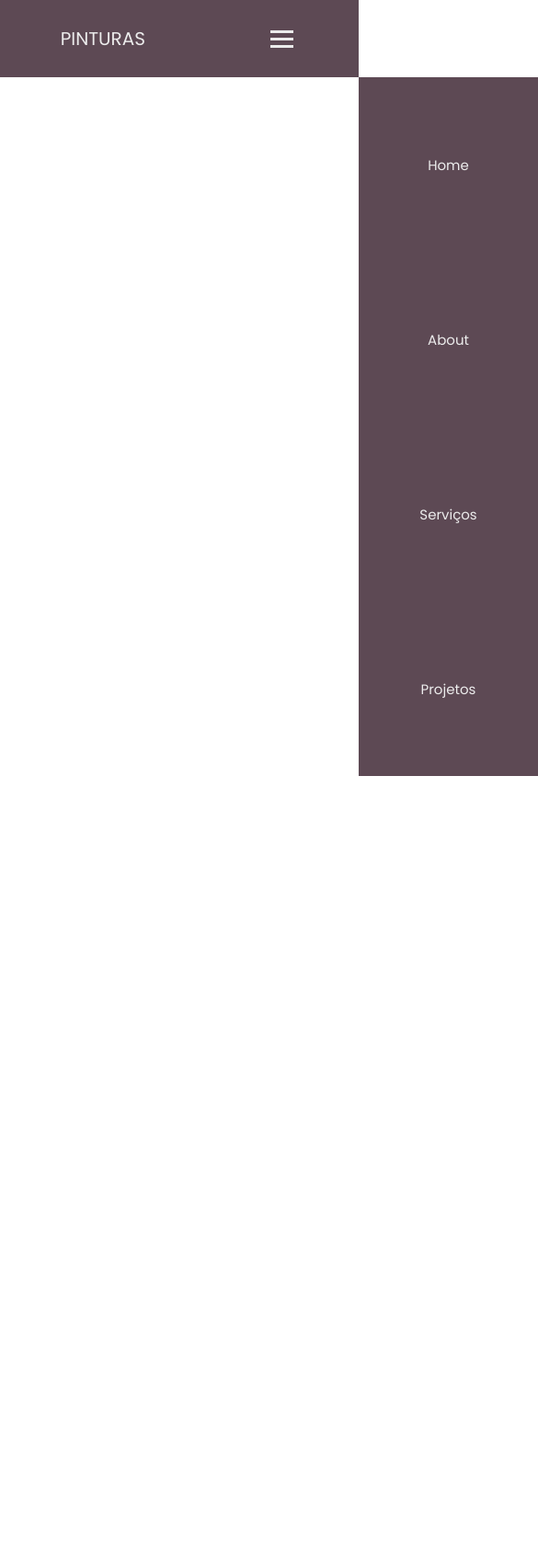
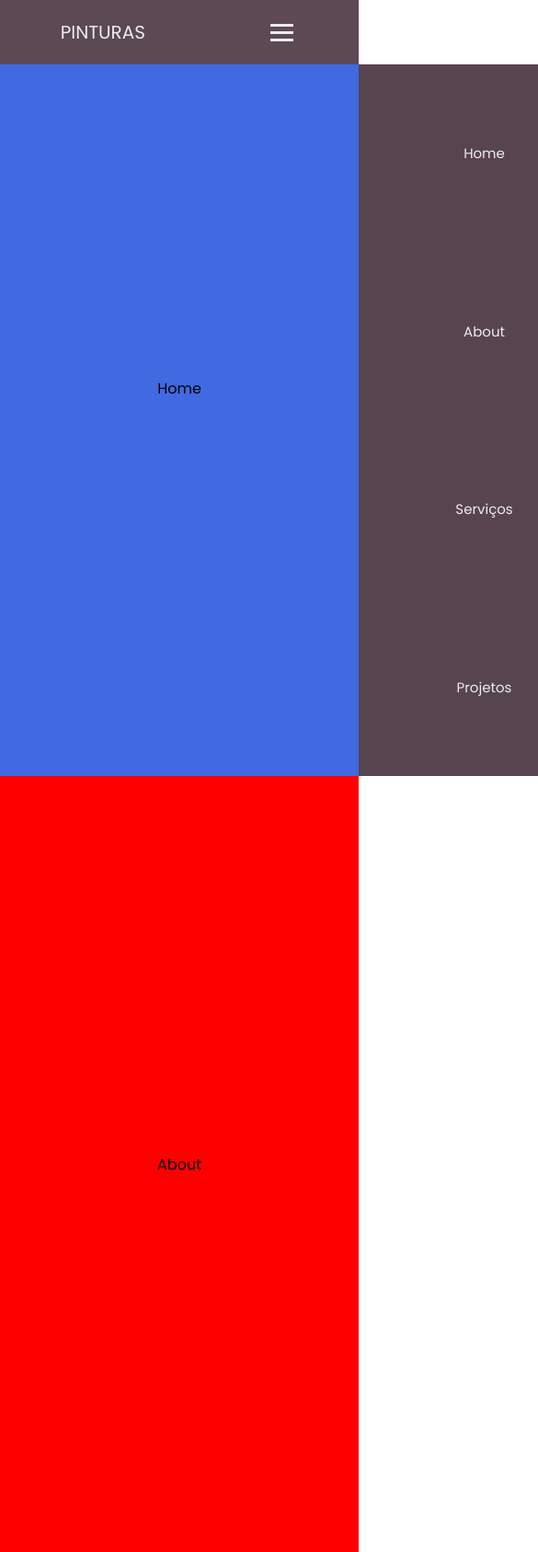
Before and after one commit to CaiqueMorales/Pinturas, a plain HTML site: page index.html in a window 390 px wide. Shown: the whole page at 92% size, 585 px wide, since content can reach past the window. Before the commit the page ends 844 px from the top, so only its background shows below. Drawn offline with Linux system fonts and the light colour scheme.

Commit message:
Barra de navegação feita

```diff
--- a/index.html
+++ b/index.html
@@ -5,6 +5,7 @@
 
     <!-- Meta tags -->
     <meta charset="UTF-8" />
+    <meta name="viewport" content="width=device-width, initial-scale=1" />
     <meta name="description" content="Site de pintura." />
 
     <!-- Título -->
@@ -26,9 +27,9 @@
         <ul class="nav-menu">
 
             <li><a href="index.html">Home</a></li>
-            <li><a href="index.html">About</a></li>
-            <li><a href="index.html">Serviços</a></li>
-            <li><a href="index.html">Projetos</a></li>
+            <li><a href="#">About</a></li>
+            <li><a href="#">Serviços</a></li>
+            <li><a href="#">Projetos</a></li>
 
         </ul>
 
@@ -40,7 +41,17 @@
 
     </nav>
 
+
+    <div id="home">
+        Home
+    </div>
+    <div id="about">
+        About
+    </div>
+
+
     <script src="app.js"></script>
+
 
 </body>
 
--- a/style.css
+++ b/style.css
@@ -7,11 +7,13 @@
     margin: 0;
 }
 
-a{
+a {
     text-decoration: none;
 }
 
-body{
+body {
+    max-width: 100vw;
+    overflow-x: hidden;
     font-family: 'Poppins', sans-serif;
 }
 
@@ -19,13 +21,15 @@ body{
 
 nav {
     background-color: #5d4954;
-    min-height: 10vh;
+    position: fixed;
+    width: 100%;
+    height: 70px;
     display: flex;
     justify-content: space-around;
     align-items: center;
 }
 
-.logo a{
+.logo a {
     text-transform: uppercase;
     color: rgb(236, 236, 236);
     font-size: 20px;
@@ -42,11 +46,11 @@ nav {
     font-size: 15px;
 }
 
-.hamburger{
+.hamburger {
     display: none;
 }
 
-.hamburger div{
+.hamburger div {
     height: 3px;
     width: 25px;
     background-color: rgb(236, 236, 236);
@@ -54,40 +58,59 @@ nav {
     transition: all 0.3s ease;
 }
 
-@media screen and (max-width: 768px){
-    body{
-        overflow-x: hidden;
-    }
-    .hamburger{
+@media screen and (max-width: 768px) {
+
+    .hamburger {
         cursor: pointer;
         display: block;
     }
-    .nav-menu{
+
+    .nav-menu {
         position: absolute;
-        top: 10vh;
+        top: 70px;
         right: 0;
-        height: 90vh;
-        width: 50%;
-        background-color: #5d4954;
+        height: calc(100vh - 70px);
+        width: 70%;
+        background-color: #57444e;
         flex-direction: column;
         justify-content: space-around;
         align-items: center;
         transform: translateX(100%);
         transition: transform 0.5s ease-in;
     }
-    .nav-active{
+
+    .nav-active {
         transform: translateX(0%);
     }
 
+    .toggle .linha1 {
+        transform: rotate(-45deg) translate(-5px, 6px);
+    }
+
+    .toggle .linha2 {
+        opacity: 0;
+    }
+
+    .toggle .linha3 {
+        transform: rotate(45deg) translate(-5px, -6px);
+    }
 
 }
 
-.toggle .linha1{
-    transform: rotate(-45deg) translate(-5px, 6px);
+/**********  Corpo **********/
+
+#home {
+    height: 100vh;
+    display: flex;
+    justify-content: center;
+    align-items: center;
+    background-color: royalblue;
 }
-.toggle .linha2{
-    opacity: 0;
+
+#about {
+    height: 100vh;
+    display: flex;
+    justify-content: center;
+    align-items: center;
+    background-color: red;
 }
-.toggle .linha3{
-    transform: rotate(45deg) translate(-5px, -6px);
-}
```
